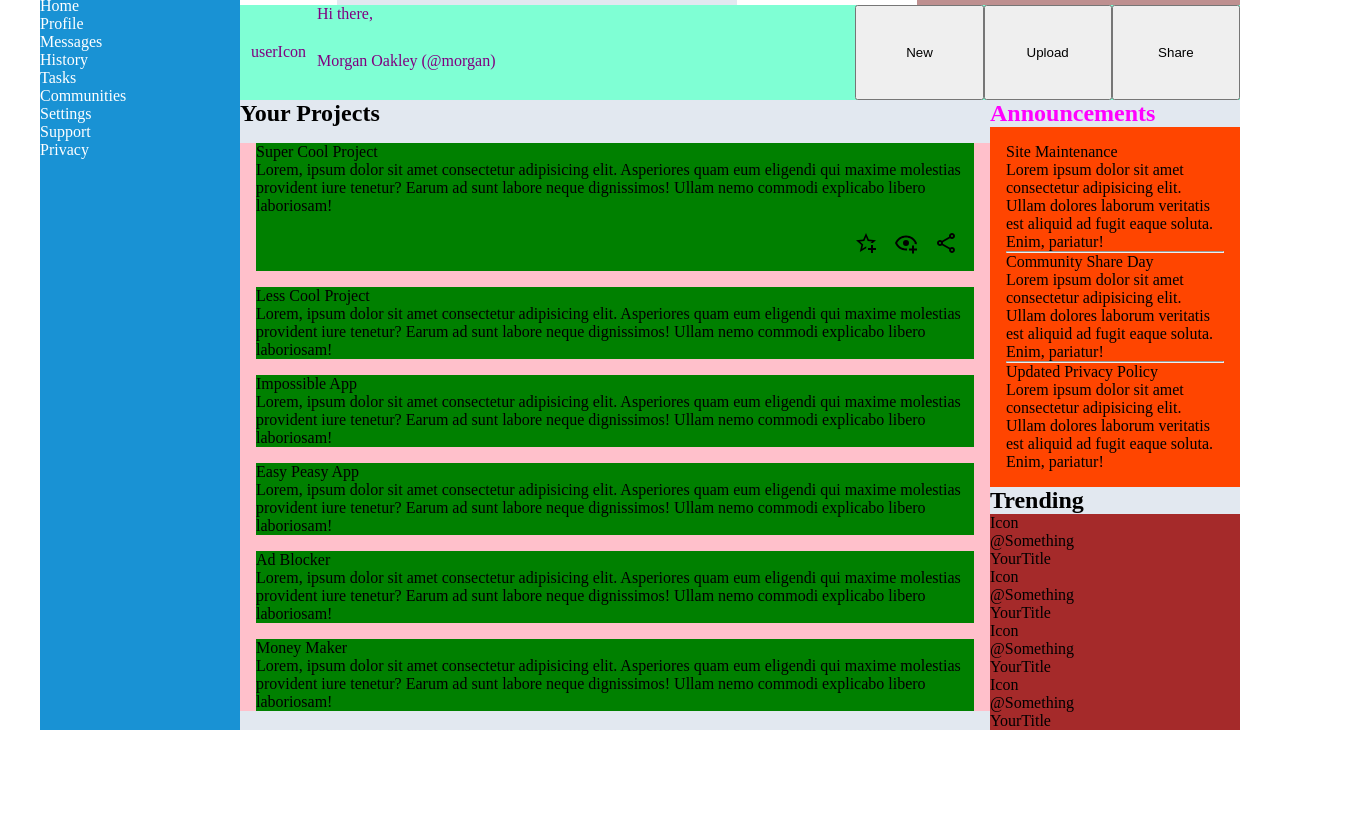
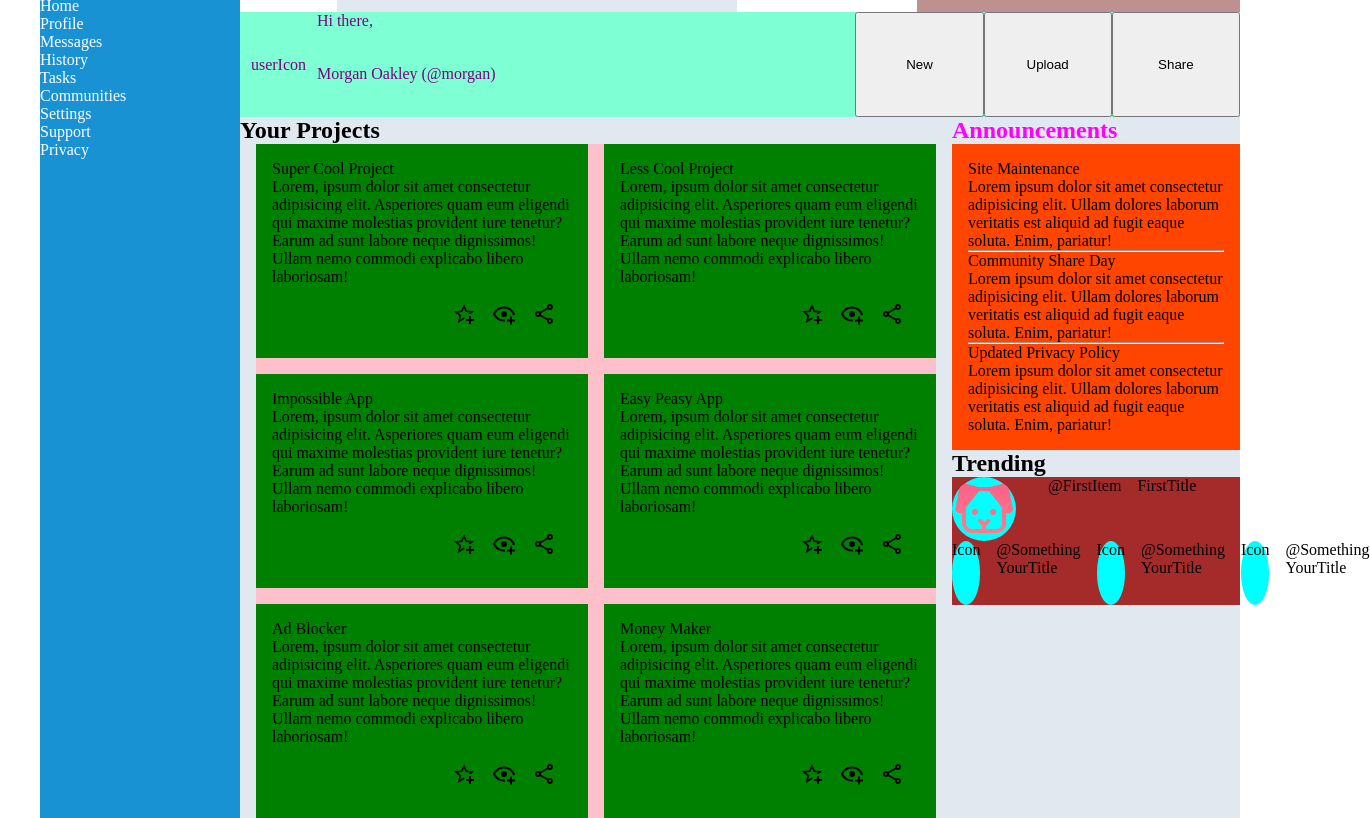
Before and after one commit to joshunk/odinAdminDashboard, a plain HTML site: page index.html in a window 1280 px wide. Shown: the part 58-876 px from the top of the page, 1370 px wide, since content can reach past the window. Before the commit the page ends 800 px from the top, so only its background shows below. Drawn offline with Linux system fonts and the light colour scheme.

Commit message:
Add in trending section icons and basic flex system

```diff
--- a/index.html
+++ b/index.html
@@ -68,6 +68,11 @@
               Asperiores quam eum eligendi qui maxime molestias provident iure
               tenetur? Earum ad sunt labore neque dignissimos! Ullam nemo
               commodi explicabo libero laboriosam!
+              <div class="cardIcons">
+                <img src="./assets/star-plus-outline.svg" alt="star-plus-outline">
+                <img src="./assets/eye-plus-outline.svg" alt="eye-plus-outline">
+                <img src="./assets/share-variant-outline.svg" alt="share-variant-outline">
+              </div>
             </p>
           </div>
           <div class="card">
@@ -77,6 +82,11 @@
               Asperiores quam eum eligendi qui maxime molestias provident iure
               tenetur? Earum ad sunt labore neque dignissimos! Ullam nemo
               commodi explicabo libero laboriosam!
+              <div class="cardIcons">
+                <img src="./assets/star-plus-outline.svg" alt="star-plus-outline">
+                <img src="./assets/eye-plus-outline.svg" alt="eye-plus-outline">
+                <img src="./assets/share-variant-outline.svg" alt="share-variant-outline">
+              </div>
             </p>
           </div>
           <div class="card">
@@ -86,6 +96,11 @@
               Asperiores quam eum eligendi qui maxime molestias provident iure
               tenetur? Earum ad sunt labore neque dignissimos! Ullam nemo
               commodi explicabo libero laboriosam!
+              <div class="cardIcons">
+                <img src="./assets/star-plus-outline.svg" alt="star-plus-outline">
+                <img src="./assets/eye-plus-outline.svg" alt="eye-plus-outline">
+                <img src="./assets/share-variant-outline.svg" alt="share-variant-outline">
+              </div>
             </p>
           </div>
           <div class="card">
@@ -95,6 +110,11 @@
               Asperiores quam eum eligendi qui maxime molestias provident iure
               tenetur? Earum ad sunt labore neque dignissimos! Ullam nemo
               commodi explicabo libero laboriosam!
+              <div class="cardIcons">
+                <img src="./assets/star-plus-outline.svg" alt="star-plus-outline">
+                <img src="./assets/eye-plus-outline.svg" alt="eye-plus-outline">
+                <img src="./assets/share-variant-outline.svg" alt="share-variant-outline">
+              </div>
             </p>
           </div>
           <div class="card">
@@ -104,6 +124,11 @@
               Asperiores quam eum eligendi qui maxime molestias provident iure
               tenetur? Earum ad sunt labore neque dignissimos! Ullam nemo
               commodi explicabo libero laboriosam!
+              <div class="cardIcons">
+                <img src="./assets/star-plus-outline.svg" alt="star-plus-outline">
+                <img src="./assets/eye-plus-outline.svg" alt="eye-plus-outline">
+                <img src="./assets/share-variant-outline.svg" alt="share-variant-outline">
+              </div>
             </p>
           </div>
         </div>
@@ -141,25 +166,22 @@
           <h2 class="trendingTitle">Trending</h2>
           <div class="trendingSection">
             <div class="trendingCard">
-              <p class="trendingIcon">Icon</p>
-              <p class="trendingUser">@Something</p>
-              <p class="trendingText">YourTitle</p>
+              <img class="trendingIcon" src="./assets/dog.png" alt="dog icon">
+              <p><div class="trendingUser">@FirstItem</div>
+              <div class ="trendingTitle">FirstTitle</div></p>
             </div>
             <div class="trendingCard">
               <p class="trendingIcon">Icon</p>
-              <p class="trendingUser">@Something</p>
-              <p class="trendingText">YourTitle</p>
-            </div>
+              <p class="trendingUser">@Something <br>
+            YourTitle</p>
             <div class="trendingCard">
               <p class="trendingIcon">Icon</p>
-              <p class="trendingUser">@Something</p>
-              <p class="trendingText">YourTitle</p>
-            </div>
+              <p class="trendingUser">@Something <br>
+            YourTitle</p>
             <div class="trendingCard">
               <p class="trendingIcon">Icon</p>
-              <p class="trendingUser">@Something</p>
-              <p class="trendingText">YourTitle</p>
-            </div>
+              <p class="trendingUser">@Something <br>
+            YourTitle</p>
           </div>
         </div>
       </div>
--- a/style.css
+++ b/style.css
@@ -79,7 +79,7 @@ body{
 
 .card{
     background-color: green;
-    margin: 1rem;
+    padding: 1rem;
 }
 
 .main{
@@ -95,6 +95,11 @@ body{
     grid-row: 2 / 4;
     grid-column: 1 / 2;
     background-color: pink;
+    display: grid;
+    grid-template-columns: repeat(auto-fit, minmax(300px, 1fr));
+    gap: 1em;
+    justify-content: space-between;
+    margin: 0 1rem;
 }
 
 .announcementTitle{
@@ -110,6 +115,17 @@ body{
     background-color: brown;
 }
 
+.trendingCard{
+    display: flex;
+    gap:1em;
+}
+
+.trendingIcon{
+    border-radius: 50%;
+    height: 4rem;
+    background-color: aqua;
+}
+
 .cardIcons{
     display: flex;
     justify-content: end;
@@ -120,3 +136,7 @@ body{
 .cardIcons img{
     height: 1.5rem;
 }
+
+.sideSection{
+    max-width: 18rem;
+}
```
Also changed, not shown: assets/collage.svg (added), assets/dog.png (added), assets/headphone.png (added), assets/penguin.png (added), assets/taco.png (added).
